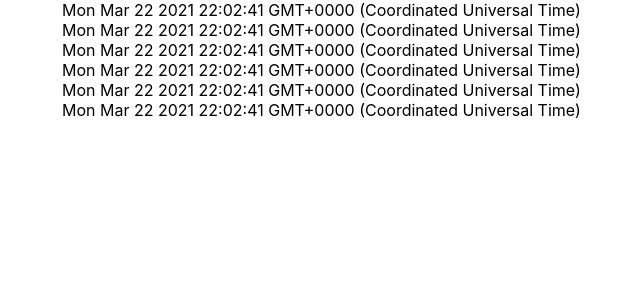
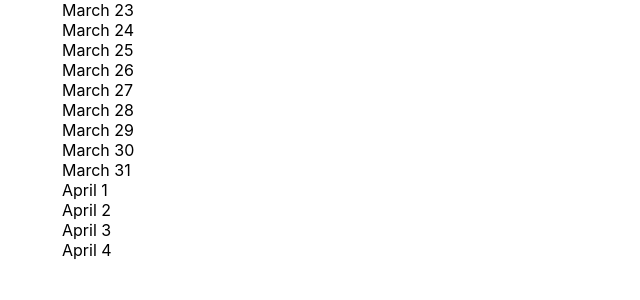
Before and after one commit to Luke-Berzins/groceryHelper, a React (Create React App) app in the folder client/: page /dashboard in a window 1280 px wide. Shown: the top 300 px of the page, without its empty margins (258-898 px from the left). Built offline with nearby package versions, Linux system fonts and the light colour scheme.

Commit message:
adding schedule that shows 14 months into the future

```diff
--- a/client/src/components/pages/dashboard/DayList.jsx
+++ b/client/src/components/pages/dashboard/DayList.jsx
@@ -1,12 +1,16 @@
 export default function DayList() {
-  let dayList = ['Sunday', 'Monday', 'Tuesday', 'Wednesday', 'Thursday', 'Saturday']
+  let dayList = []
   let today = new Date()
+  for (let i = 0; i < 13; i++) {
+    const month= ["January","February","March","April","May","June","July",
+    "August","September","October","November","December"];
+    let calandar = new Date(today.setDate(today.getDate() + 1 ))
+    dayList.push(month[calandar.getMonth()] + ' ' + calandar.getDate())
+  }
 
 
 
   return dayList.map(day => {
-    return <div>{today.toString()}</div>
-
-
+    return <div>{day}</div>
   })
 }
```
